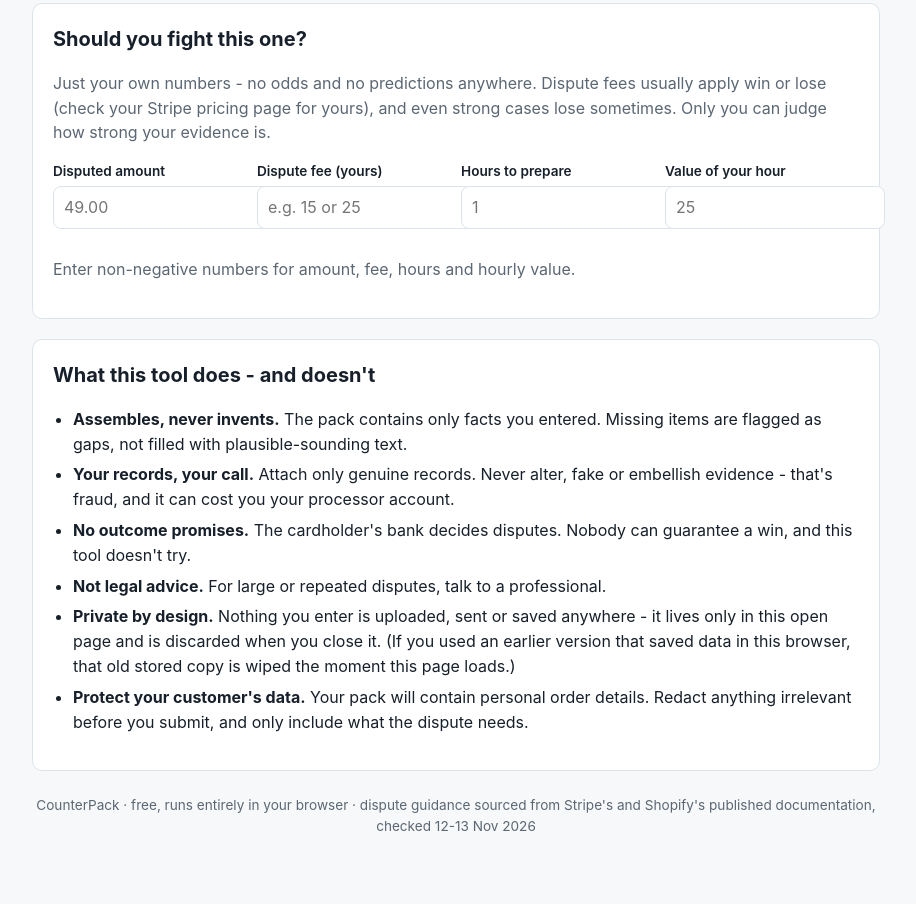
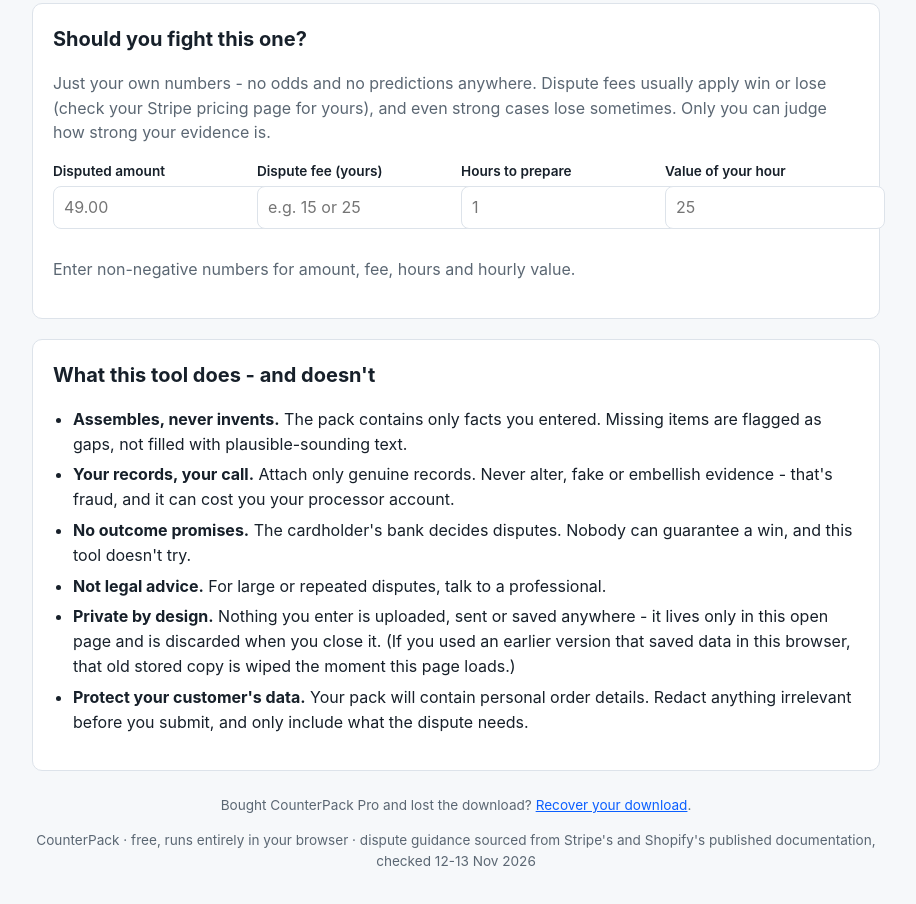
Before and after one commit to izackolson5-cyber/counterpack, a plain HTML site: page index.html in a window 1280 px wide. Shown: the part 4380-5284 px from the top of the page, without its empty margins (184-1100 px from the left). Drawn offline with Linux system fonts and the light colour scheme.

Commit message:
Add CounterPack Pro download recovery link to footer

```diff
--- a/index.html
+++ b/index.html
@@ -199,6 +199,7 @@
   </section>
 
   <footer>
+    <p>Bought CounterPack Pro and lost the download? <a href="https://counterpack-pro-fulfilment.onrender.com/recover">Recover your download</a>.</p>
     <p>CounterPack · free, runs entirely in your browser · dispute guidance sourced from Stripe's and Shopify's published documentation, checked 12-13 Nov 2026</p>
   </footer>
 </main>
```
